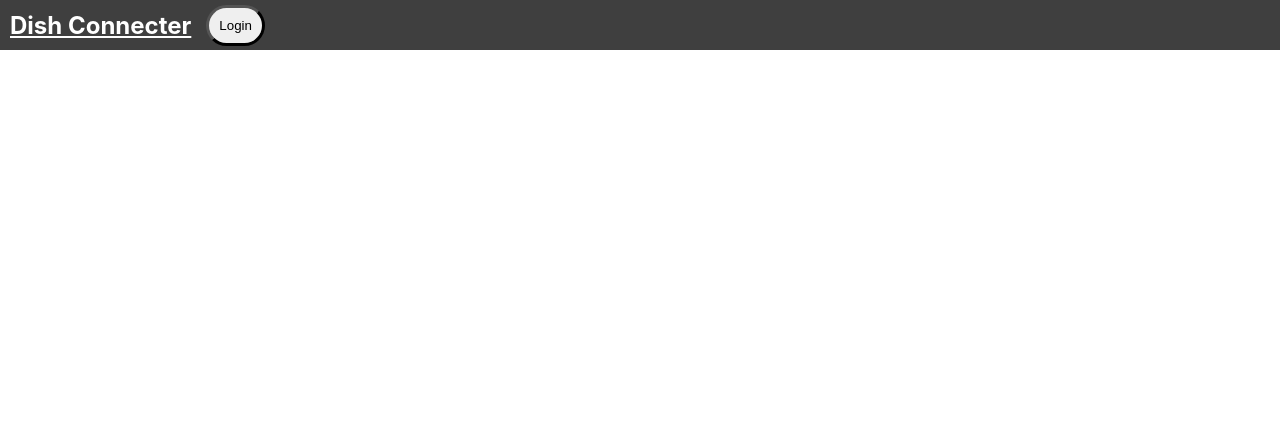
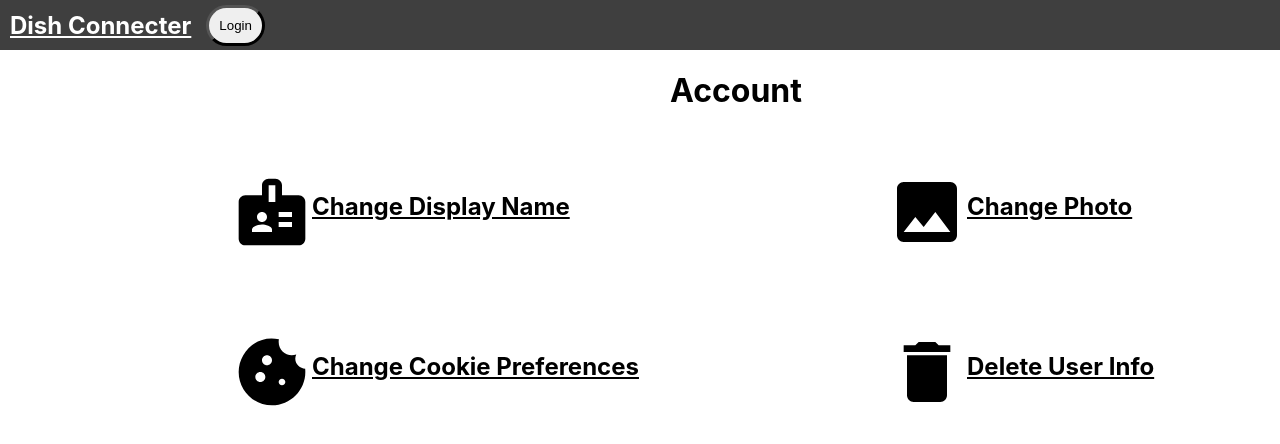
Before and after one commit to efeharmankaya/dish-connecter, a React (Create React App) app in the folder app/: page /account in a window 1280 px wide. Shown: the top 444 px of the page. Built offline with nearby package versions, Linux system fonts and the light colour scheme; no server answers; the HTML template or start-up script is replaced by a standard one.

Commit message:
Added account settings UI + changed side nav icons

```diff
--- /dev/null
+++ b/app/src/components/settings/Account.component.tsx
@@ -0,0 +1,25 @@
+import "./account.css";
+import { Link } from "react-router-dom";
+import BadgeIcon from '@mui/icons-material/Badge';
+import InsertPhotoIcon from '@mui/icons-material/InsertPhoto';
+import CookieIcon from '@mui/icons-material/Cookie';
+import DeleteIcon from '@mui/icons-material/Delete';
+
+export const Account = () =>{
+   return( <div><h1>Account</h1>
+<div className="larger-container">
+<Link style={{color: "black"}} to="/"><div className="settings-container"><BadgeIcon sx={{ fontSize: 80 }} />
+               <h2>Change Display Name</h2></div> </Link>
+
+               <Link style={{color: "black"}} to="/"><div className="settings-container"><InsertPhotoIcon sx={{ fontSize: 80 }}/>  <h2>Change Photo</h2></div></Link>
+
+               </div>
+               <div className="larger-container">
+               <Link style={{color: "black"}} to="/"><div className="settings-container"><CookieIcon sx={{ fontSize: 80 }}/> <h2>Change Cookie Preferences</h2></div></Link>
+
+               <Link style={{color: "black"}} to="/"><div className="settings-container"><DeleteIcon sx={{ fontSize: 80 }}/>  <h2>Delete User Info</h2></div></Link>
+               </div>
+   </div>
+
+   )
+}
--- a/app/src/components/settings/Settings.component.tsx
+++ b/app/src/components/settings/Settings.component.tsx
@@ -9,7 +9,7 @@ export const Settings = () => {
         <div className="larger-container">
 
 
-        <Link style={{color: "black"}} to="/"><div className="settings-container"><Person sx={{ fontSize: 80 }} />
+        <Link style={{color: "black"}} to="/account"><div className="settings-container"><Person sx={{ fontSize: 80 }} />
                <h2>Account Settings</h2></div> </Link>
                <Link style={{color: "black"}} to="/aboutUs"><div className="settings-container"> <HelpIcon sx={{ fontSize: 80, clearfix: "left", float: "left"}}/>
                <h2>About Us</h2>
--- /dev/null
+++ b/app/src/components/settings/account.css
@@ -0,0 +1,23 @@
+h1{
+    text-align: center;
+    }
+
+    .account-container{
+        cursor: pointer;
+        padding: 20px;
+        margin: 20px;
+        border-radius: 25px;
+        transition: all 0.35s ease-in-out;
+        text-align: center;
+       width: 575px;
+        display: flex;
+    }
+
+    .account-container:hover {
+        background-color: rgb(181, 218, 189);
+        transition: all 0.35s ease-in-out;
+    }
+
+    .larger-container{
+        display: flex;
+    }
--- a/app/src/components/sideNav/SideNav.component.tsx
+++ b/app/src/components/sideNav/SideNav.component.tsx
@@ -1,15 +1,28 @@
 import { useSelector } from "react-redux";
-import { useNavigate } from "react-router-dom";
 import { loggedInSelector } from "../../redux/auth/auth.selector";
+import BookmarksIcon from '@mui/icons-material/Bookmarks';
+import { Link } from "react-router-dom";
+import ManageSearchIcon from '@mui/icons-material/ManageSearch';
+import { SettingsApplications } from "@mui/icons-material";
 
 export const SideNav = () => {
     const loggedIn = useSelector(loggedInSelector);
-    const navigate = useNavigate();
+
     return (
         <div className={`side-nav-container ${!loggedIn ? "hide" : ""}`}>
-            <button onClick={() => navigate("/recipe")}>Find Recipes</button>
-            <button onClick={() => navigate("/bookmarks")}>Bookmarks</button>
-            <button onClick={() => navigate("/settings")}>Settings</button>
+
+            <Link style={{color: "black"}} to="/recipe">  <ManageSearchIcon sx={{ fontSize: 60, marginTop: "20px", marginBottom: "5px"}} />
+            </Link>
+
+            <Link style={{color: "black"}} to="/recipe"> <h4>Search Recipes</h4></Link>
+
+            <Link style={{color: "black"}} to="/bookmarks"> <BookmarksIcon sx={{ fontSize: 60, marginTop: "20px", marginBottom: "5px"}}/>
+            </Link>
+            <Link style={{color: "black"}} to="/bookmarks"><h4>Bookmarks</h4></Link>
+
+           <Link style={{color: "black"}} to="/settings">  <SettingsApplications sx={{ fontSize: 60, marginTop: "20px", marginBottom: "5px"}}/>
+           </Link>
+           <Link style={{color: "black"}} to="/settings"><h4>Settings</h4></Link>
         </div>
     );
 };
--- a/app/src/components/workspace/Workspace.component.tsx
+++ b/app/src/components/workspace/Workspace.component.tsx
@@ -5,6 +5,7 @@ import { Recipe } from "../recipe/Recipe.component";
 import { RecipeSearch } from "../recipe/RecipeSearch.component";
 import { Settings } from "../settings/Settings.component";
 import { AboutUs } from "../settings/AboutUs.component";
+import { Account } from "../settings/Account.component";
 
 export const Workspace = () => {
     return (
@@ -16,6 +17,7 @@ export const Workspace = () => {
                 <Route path={"/bookmarks"} Component={Bookmarks} />
                 <Route path={"/settings"} Component={Settings} />
                 <Route path={"/aboutUs"} Component={AboutUs}/>
+                <Route path={"/account"} Component={Account}/>
             </Routes>
         </div>
     );
```
